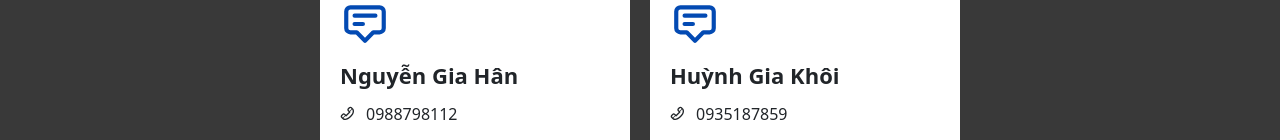
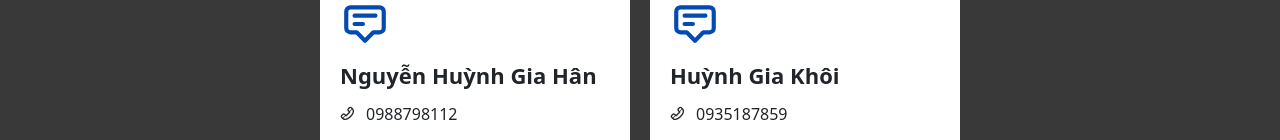
Before and after one commit to KayHuynhKaiChou/Handmade, a React (Vite) app: page /nhuong-quyen in a window 1280 px wide. Shown: the part 1442-1582 px from the top of the page. Built offline with nearby package versions, Linux system fonts and the light colour scheme; a web font is replaced by a local one.

Commit message:
adjust name

```diff
--- a/src/components/FormFranchise/FormFranchise.tsx
+++ b/src/components/FormFranchise/FormFranchise.tsx
@@ -113,7 +113,7 @@ function FormFranchise() {
                 <div className="information-contact">
                     <div className="contact-card">
                         <img src={ContactSvg}/>
-                        <div className="name">Nguyễn Gia Hân</div>
+                        <div className="name">Nguyễn Huỳnh Gia Hân</div>
                         <div className="contact-info">
                             <TiPhoneOutline/>
                             0988798112
```
